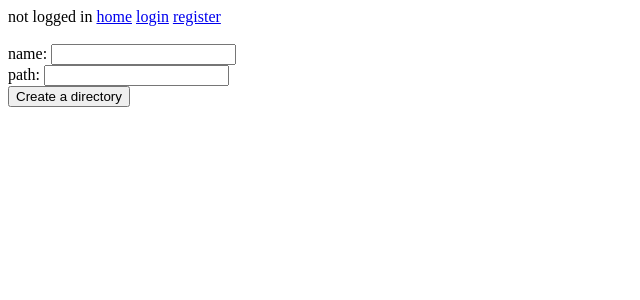
After one commit to Pakopac/filer-final, a PHP site: template views/createDirectory.html.twig in a window 1280 px wide. The commit adds this page. Shown: the top 300 px of the page, without its empty margins (0-640 px from the left). Run offline with PHP 8.4, Linux system fonts and the light colour scheme; the template is opened without the code that fills it, so the values that code supplies are empty; a stand-in replaces the project's code that opens the database connection; some libraries are stand-ins or nearby versions.

Commit message:
Add create directory page

```diff
--- a/Model/FilesManager.php
+++ b/Model/FilesManager.php
@@ -34,4 +34,9 @@ class FilesManager
         }
         return $list;
     }
+
+    public function createDirectory()
+    {
+
+    }
 }
--- /dev/null
+++ b/views/createDirectory.html.twig
@@ -0,0 +1,12 @@
+{% extends 'layout.html.twig' %}
+
+{% block page_title %}{{ parent() }} - create directory{% endblock %}
+
+{% block content %}
+<form method="POST">
+    <br>
+name: <input name="nameDirectory" type="text"><br>
+path: <input name="pathDirectory" type="text"><br>
+<button>Create a directory</button>
+</form>
+{% endblock %}
--- a/views/layout.html.twig
+++ b/views/layout.html.twig
@@ -13,6 +13,7 @@
   {% endif %}
     <a href="?action=home">home</a>
     {% if user %}
+        <a href="?action=createDirectory">create directory</a>
       <a href="?action=uploadFiles">upload files</a>
       <a href="?action=viewFiles">view files</a>
         <a href="?action=logout">Logout</a>
```
Also changed, not shown: Controller/MainController.php (+15 -2 lines).
